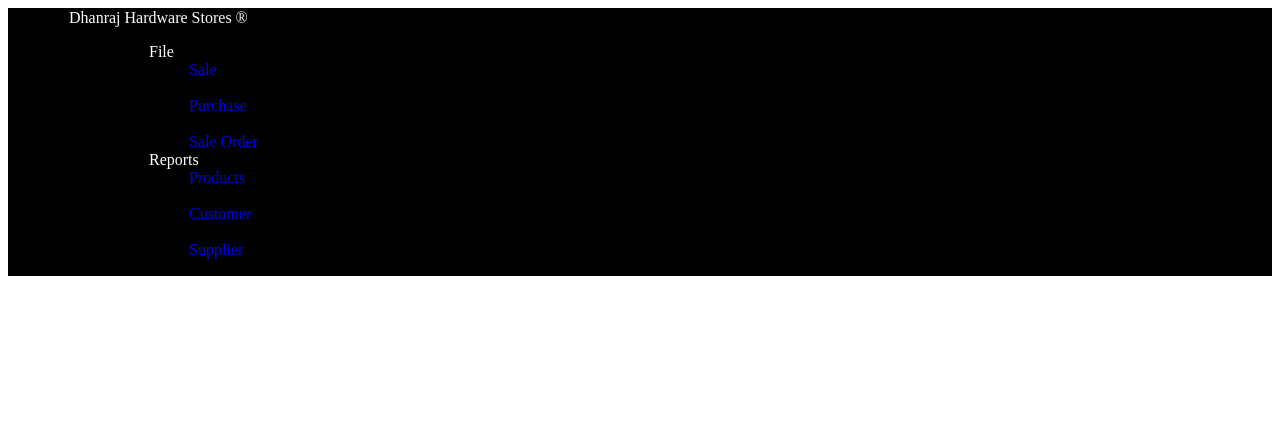
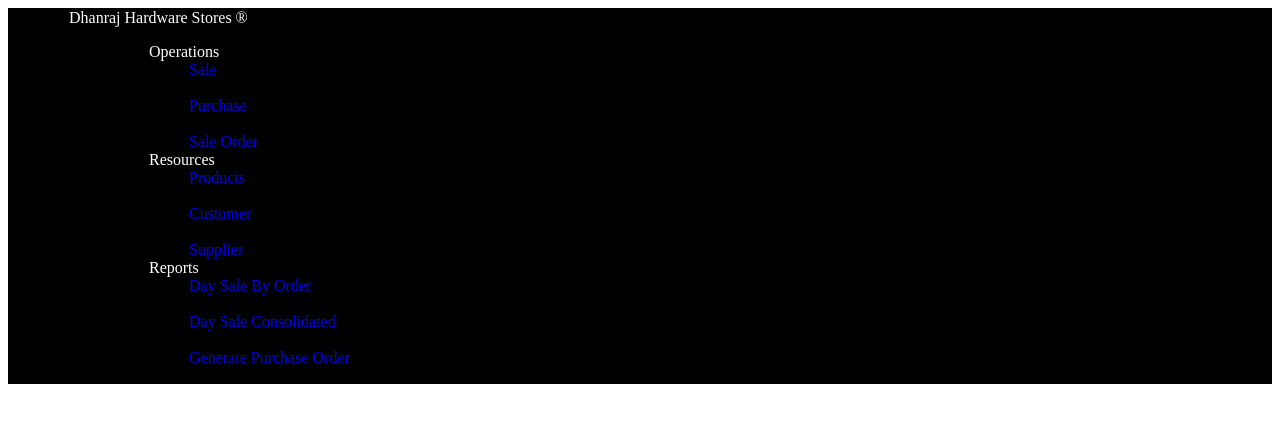
Before and after one commit to vivek-india/dhs, a Python web app: template dhs/dhs/templates/404.jinja2 in a window 1280 px wide. Shown: the top 423 px of the page. Run offline with Jinja, Linux system fonts and the light colour scheme; the template is opened without the code that fills it, so the values that code supplies are empty; some libraries are stand-ins or nearby versions.

Commit message:
Minor UI Changes.

```diff
--- a/dhs/dhs/templates/layout.jinja2
+++ b/dhs/dhs/templates/layout.jinja2
@@ -67,7 +67,7 @@
                             <ul class="nav navbar-nav" style="padding-left:80px;">
 
                               <li class="dropdown" >
-                                <a href="" class="dropdown-toggle" data-toggle="dropdown" role="button" aria-haspopup="true" aria-expanded="false" style="color:white;">File<span class="caret"></span></a>
+                                <a href="" class="dropdown-toggle" data-toggle="dropdown" role="button" aria-haspopup="true" aria-expanded="false" style="color:white;">Operations<span class="caret"></span></a>
                                 <ul class="dropdown-menu">
                                   <li><a href='#!sale'>Sale</a></li>
                                   <li role="separator" class="divider"></li>
@@ -78,13 +78,25 @@
                               </li>
 
                               <li class="dropdown">
-                                <a href="" class="dropdown-toggle" data-toggle="dropdown" role="button" aria-haspopup="true" aria-expanded="false" style="color:white;">Reports<span class="caret"></span></a>
+                                <a href="" class="dropdown-toggle" data-toggle="dropdown" role="button" aria-haspopup="true" aria-expanded="false" style="color:white;">Resources<span class="caret"></span></a>
                                 <ul class="dropdown-menu">
                                   <li><a href="#!products">Products</a></li>
                                   <li role="separator" class="divider"></li>
                                   <li><a href="#">Customer</a></li>
                                   <li role="separator" class="divider"></li>
                                   <li><a href="#">Supplier</a></li>
+
+                                </ul>
+                              </li>
+
+                              <li class="dropdown">
+                                <a href="" class="dropdown-toggle" data-toggle="dropdown" role="button" aria-haspopup="true" aria-expanded="false" style="color:white;">Reports<span class="caret"></span></a>
+                                <ul class="dropdown-menu">
+                                  <li><a href="#">Day Sale By Order</a></li>
+                                  <li role="separator" class="divider"></li>
+                                  <li><a href="#">Day Sale Consolidated</a></li>
+                                  <li role="separator" class="divider"></li>
+                                  <li><a href="#">Generate Purchase Order</a></li>
 
                                 </ul>
                               </li>
--- a/dhs/dhs/templates/sale.jinja2
+++ b/dhs/dhs/templates/sale.jinja2
@@ -70,6 +70,7 @@
               </tr>
             </table>
         </div>
-        <button type="button" onclick="processOrderForm();" style="float: right;"> Print </button>
+        <button type="button" onclick="processOrderForm();" style="float:right;padding-left:30px;padding-right:30px;background-color:#ADD8E6;margin-right:50px;"> Print </button>
+        <button type="button" onclick="processOrderForm();" style="float:right;padding-left:30px;padding-right:30px;background-color:#ADD8E6;margin-right:50px;"> Save </button>
     </div>
 </div>
```
